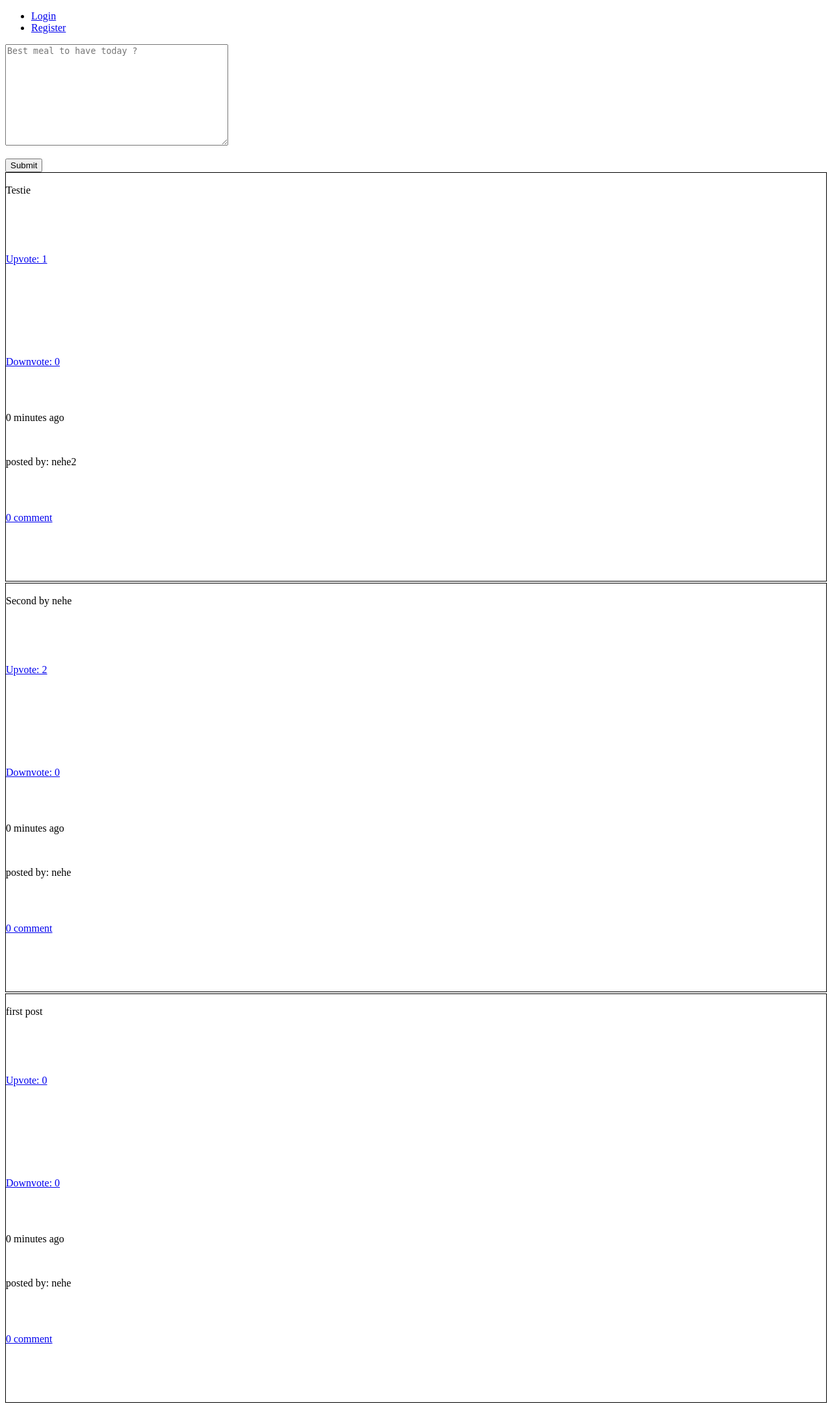
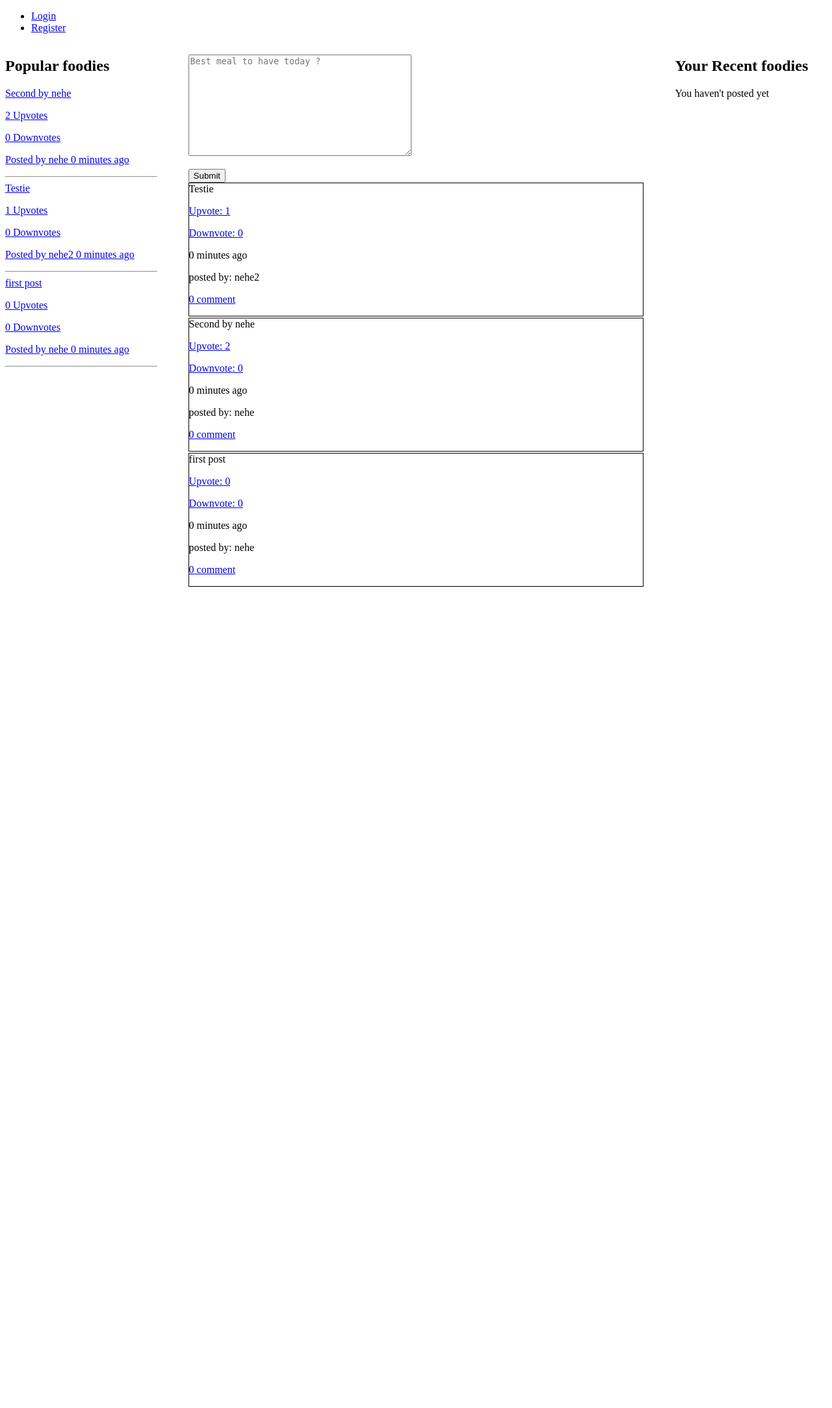
Before and after one commit to KNehe/foodie, a Django app: page / in a window 1280 px wide. Shown: the whole page at 65% size. After the commit the page ends 903 px from the top, so only its background shows below. Run offline with Django 3.2, Linux system fonts and the light colour scheme; data comes from the database, SQL or seed files in the repository; both versions use the stored data as it was after the commit; data that the repository does not hold is empty.

Commit message:
popular foodies

```diff
--- a/fapp/models.py
+++ b/fapp/models.py
@@ -19,7 +19,7 @@ class Comment(models.Model):
         return self.body
 
 class UpVote(models.Model):
-    voted_by = models.ForeignKey(User, on_delete=models.CASCADE)
+    voted_by = models.OneToOneField(User, on_delete=models.CASCADE)
     post = models.ForeignKey(Post,on_delete=models.CASCADE)
     voted_at = models.DateTimeField(auto_now_add=True)
 
@@ -27,7 +27,7 @@ class UpVote(models.Model):
         return f"User={self.voted_by} : Post = {self.post}"
 
 class DownVote(models.Model):
-    down_voted_by = models.ForeignKey(User, on_delete=models.CASCADE)
+    down_voted_by = models.OneToOneField(User, on_delete=models.CASCADE)
     post = models.ForeignKey(Post, on_delete=models.CASCADE)
     down_voted_at = models.DateTimeField(auto_now_add=True)
 
--- a/fapp/templates/fapp/index.html
+++ b/fapp/templates/fapp/index.html
@@ -1,21 +1,49 @@
 {% extends 'main.html' %} {% block main %}
 
+<style>
+  .container {
+    display: grid;
+    grid-template-columns: 1fr 3fr 1fr;
+    column-gap: 3em;
+  }
+</style>
+
+<!--container-->
+<section class="container">
+
+<!-- list of popular post-->
+<section>
+  <h2>Popular foodies</h2>
+  {% if not popular %}
+  Nothing found
+  {% endif %}
+
+  {% for post in popular %}
+  <a href="{% url 'fapp:comments' post.id %}">
+  {{post.body}}
+  <p>{{post.upvote_set.all.count}} Upvotes<p>
+  <p>{{post.downvote_set.all.count}} Downvotes</p>
+ <p>Posted by {{post.created_by}} {{post.created_at | timesince}} ago</p>
+  <hr>
+  {% endfor %}
+  </a>
+</section>
+<!-- end list of popular post-->
+
+
+<!--list of posts-->
+<section>
 <form method="post" action="{% url 'fapp:addpost' %}">
   {% csrf_token %}
   {{ form.as_p }}
   <input type="submit" value="Submit" />
 </form>
-<!--list of posts-->
+
 {% if not posts %}
 <p>No posts available</p>
 {% endif %}
 {% for post in posts %}
-<style>
-    div{
-        white-space: pre-line;
-    }
-</style>
-<!-- use sections, articles, aside, h1, etc-->
+
 <div id="{{post.id}}" style="border: 1px solid black; margin-bottom:2px;">
   <div>{{post.body}}</div>
   <div>
@@ -48,4 +76,20 @@
   </div>
 </div>
 {% endfor %}
+</section>
+<!-- end list of  posts-->
+
+<!-- Ads-->
+<section>
+  <h2>Your Recent foodies</h2>
+  {% if not recent %}
+   You haven't posted yet
+  {% endif %}
+</section>
+<!-- end of Ads-->
+
+</section>
+<!-- end of container-->
+
+
 {% endblock %}
--- a/fapp/views.py
+++ b/fapp/views.py
@@ -13,11 +13,15 @@ from django.utils.encoding import force_bytes
 from django.contrib.auth.tokens import default_token_generator
 from django.template.loader import render_to_string
 from django.core.mail import send_mail, BadHeaderError
+from django.utils.timezone import datetime
+from django.db.models import Count
 
 from .models import Comment, DownVote, Post, UpVote
 from .forms import CommentForm, CustomUserCreationForm, PostForm
 
 import environ
+
+
 
 env = environ.Env()
 
@@ -27,9 +31,18 @@ def home(request):
 
     posts = Post.objects.all().order_by('-created_at')
 
+    date = datetime.today()
+
+    popular = Post.objects.filter(Q(created_at__date=date)) \
+                  .annotate(count=Count('upvote')) \
+                  .order_by('-count')[:6]
+    if not popular:
+        popular = Post.objects.all().annotate(count=Count('upvote')) \
+                                     .order_by('-count')[:4]
+
     form = PostForm
 
-    context = {'posts': posts, 'form': form}
+    context = {'posts': posts, 'form': form, 'popular': popular}
 
     return render(request, "fapp/index.html",context)
 
```
Also changed, not shown: db.sqlite3, fapp/migrations/0007_auto_20211122_1023.py (added).
